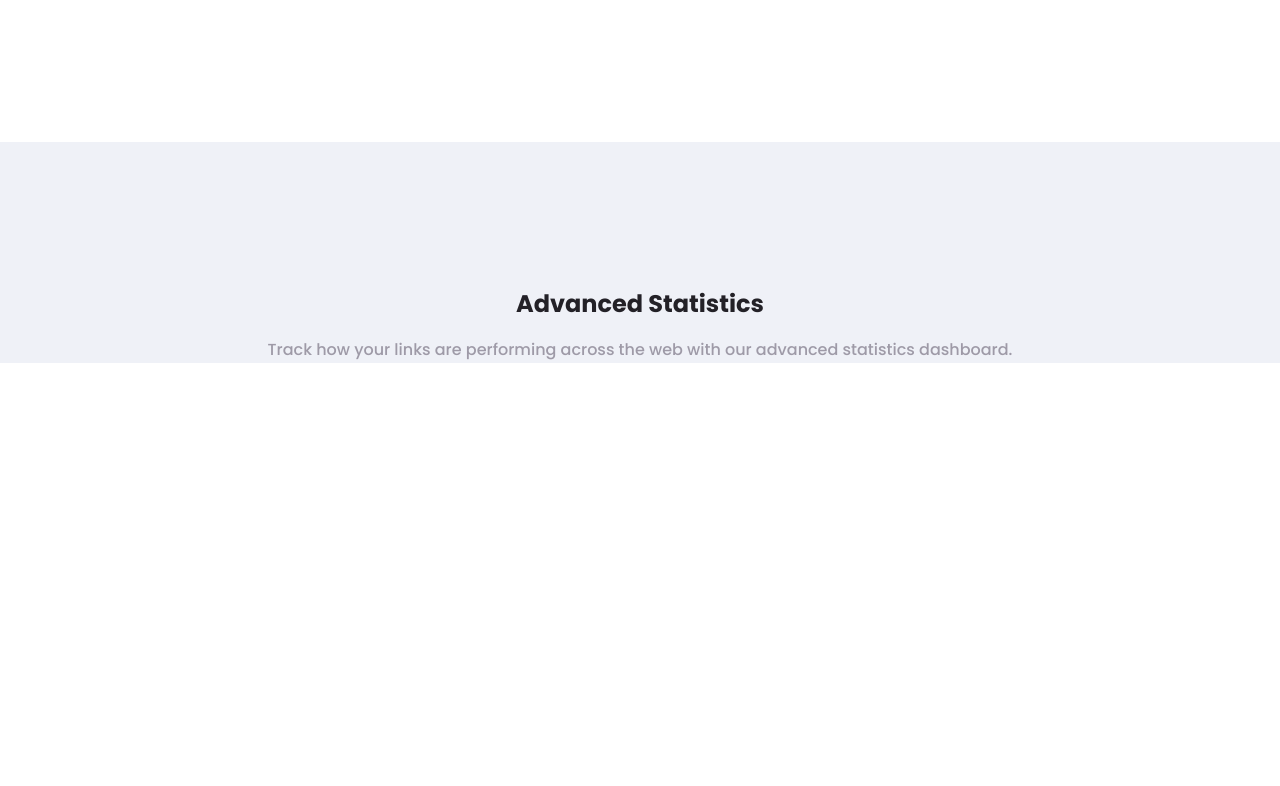
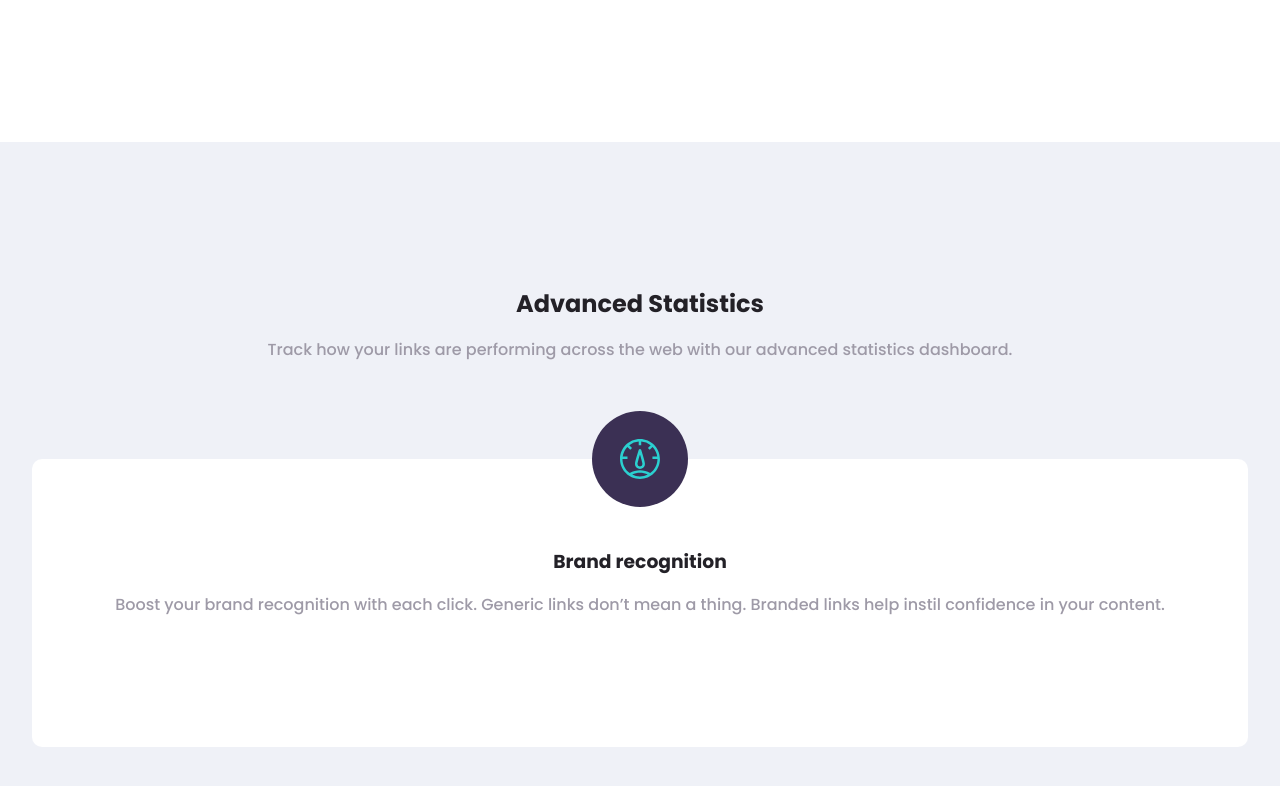
Before and after one commit to VictorKyHugo/shortner-react, a React (Create React App) app: page / in a window 1280 px wide. Shown: the part 694-1480 px from the top of the page. Before the commit the page ends 1057 px from the top, so only its background shows below. Built offline with nearby package versions, Linux system fonts and the light colour scheme.

Commit message:
card template done

```diff
--- a/src/components/Statistics/Card/Card.js
+++ b/src/components/Statistics/Card/Card.js
@@ -1,7 +1,16 @@
-function Card() {
+import './Card.scss'
+import icon from '../../../assets/images/icon-detailed-records.svg'
+
+function Card(props) {
     return (
-        <div>
-
+        <div className="card">
+            <div className="card__icon">
+                <img src={icon} alt="icon" />
+            </div>
+            <h3 className="card__title">Brand recognition</h3>
+            <p className="card__text"> Boost your brand recognition with each click. Generic links don’t
+            mean a thing. Branded links help instil confidence in your content.
+</p>
         </div>
     )
 }
--- a/src/components/Statistics/Card/Card.scss
+++ b/src/components/Statistics/Card/Card.scss
@@ -1 +1,43 @@
 @use "../../../styles/abstracts/colors";
+
+.card{
+    background-color: white;
+    height: 18rem;
+    width: auto;
+    position: relative;
+
+    border-radius: 10px;
+
+    padding: 4rem 2rem 0;
+
+
+    &__title{
+        color: colors.$very-dark-violet;
+        margin-bottom: 1rem;
+        padding-top: 1.5rem;
+    }
+
+    &__text{
+        color : colors.$grayish-violet;
+        line-height: 1.6rem;
+    }
+
+    &__icon{
+        position: absolute;
+
+        top: -3rem;
+        left: 50%;
+        margin-left: -3rem;
+
+        display: flex;
+        align-items: center;
+        justify-content: center;
+
+        width: 6rem;
+        height: 6rem;
+        border-radius: 100px;
+        background-color: colors.$dark-violet;
+
+    }
+
+}
--- a/src/components/Statistics/Statistics.scss
+++ b/src/components/Statistics/Statistics.scss
@@ -3,6 +3,7 @@
 
 .statistics{
     padding-top: 9rem;
+    padding-bottom: 5rem;
     background-color: #eff1f7;
     text-align: center;
 
@@ -18,6 +19,7 @@
         p{
             color : colors.$grayish-violet;
             line-height: 1.6rem;
+            margin-bottom: 6rem;
         }
     }
 }
```
